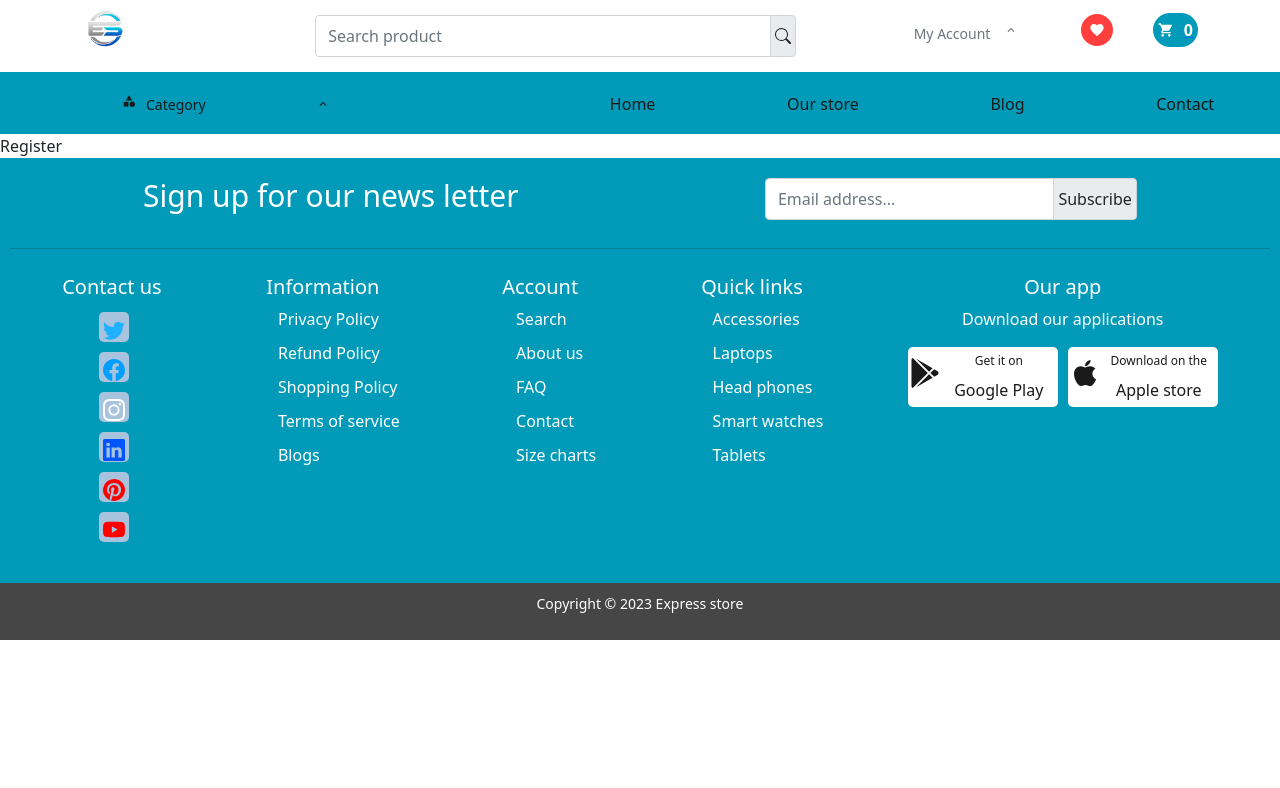
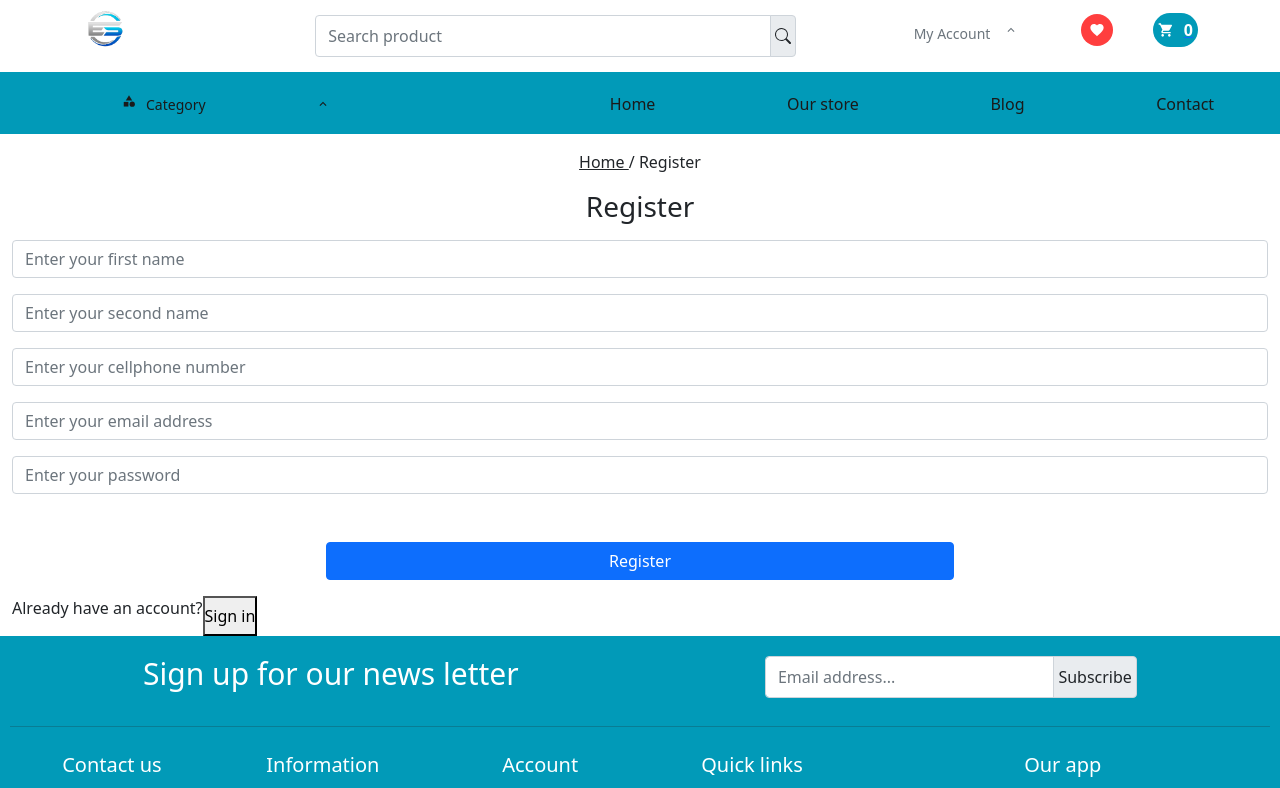
Before and after one commit to Thabiso-Timzo/express-store, a React (Create React App) app: page /auth/register in a window 1280 px wide. Shown: the top 788 px of the page. Built offline with nearby package versions, Linux system fonts and the light colour scheme.

Commit message:
Modified page UI

```diff
--- a/src/pages/login/Login.jsx
+++ b/src/pages/login/Login.jsx
@@ -1,8 +1,43 @@
 import React from 'react'
+import { Link } from 'react-router-dom';
+
+import BreadCrum from '../../components/bread-crump/BreadCrum'
+import Meta from '../../components/meta/Meta'
 
 const Login = () => {
   return (
-    <div>Login</div>
+    <>
+      <Meta title={'Login'} />
+      <BreadCrum title='Login'/>
+      <div className="login-wrapper">
+        <div className="container-xxl">
+          <div className="row">
+            <div className="col-12">
+              <div className="auth-card">
+                <h3 className="text-center mb-3">Login</h3>
+                <form className="d-flex flex-column gap-3">
+                  <div>
+                    <input type="email" name="email" placeholder="Enter your email address" className="form-control" />
+                  </div>
+                  <div>
+                    <input type="password" name="password" placeholder="Enter your password" className="form-control" />
+                  </div>
+                  <div>
+                    <Link to='forgot-password' className="forgot-password">Forgot Password</Link>
+                  </div>
+                  <div className='d-flex justify-content-center mt-3'>
+                    <button type="submit" className="btn btn-primary mt-20 w-50">Login</button>
+                  </div>
+                  <div className="d-flex">
+                    <p>Do you have an account?</p> <Link to='register' className="sign-up">Sign up</Link>
+                  </div>
+                </form>
+              </div>
+            </div>
+          </div>
+        </div>
+      </div>
+    </>
   )
 }
 
--- a/src/pages/register/Register.jsx
+++ b/src/pages/register/Register.jsx
@@ -1,8 +1,52 @@
 import React from 'react'
+import { useNavigate } from 'react-router-dom'
+
+import BreadCrum from '../../components/bread-crump/BreadCrum'
+import Meta from '../../components/meta/Meta'
 
 const Register = () => {
+  const navigate = useNavigate()
   return (
-    <div>Register</div>
+    <>
+      <Meta title={'Register'} />
+      <BreadCrum title='Register'/>
+      <div className="login-wrapper">
+        <div className="container-xxl">
+          <div className="row">
+            <div className="col-12">
+              <div className="auth-card">
+                <h3 className="text-center mb-3">Register</h3>
+                <form className="d-flex flex-column gap-3">
+                  <div>
+                    <input type="text" name="first-name" placeholder="Enter your first name" className="form-control" />
+                  </div>
+                  <div>
+                    <input type="text" name="second-name" placeholder="Enter your second name" className="form-control" />
+                  </div>
+                  <div>
+                    <input type="tel" name="email" placeholder="Enter your cellphone number" className="form-control" />
+                  </div>
+                  <div>
+                    <input type="email" name="email" placeholder="Enter your email address" className="form-control" />
+                  </div>
+                  <div>
+                    <input type="password" name="password" placeholder="Enter your password" className="form-control" />
+                  </div>
+                  <div>
+                  </div>
+                  <div className='d-flex justify-content-center mt-3'>
+                    <button type="submit" className="btn btn-primary mt-20 w-50">Register</button>
+                  </div>
+                  <div className="d-flex sign-in">
+                    <p>Already have an account?</p> <button onClick={() => navigate('/auth')} className="sign-up">Sign in</button>
+                  </div>
+                </form>
+              </div>
+            </div>
+          </div>
+        </div>
+      </div>
+    </>
   )
 }
 
```
